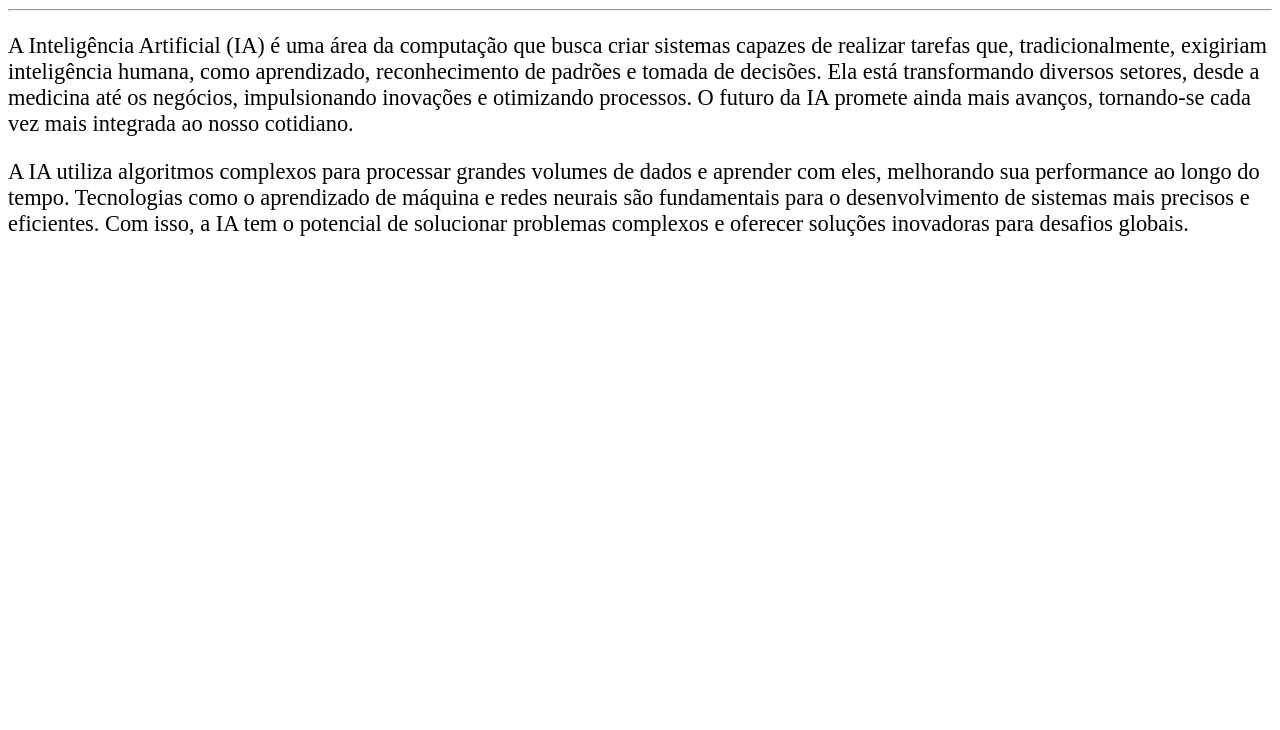
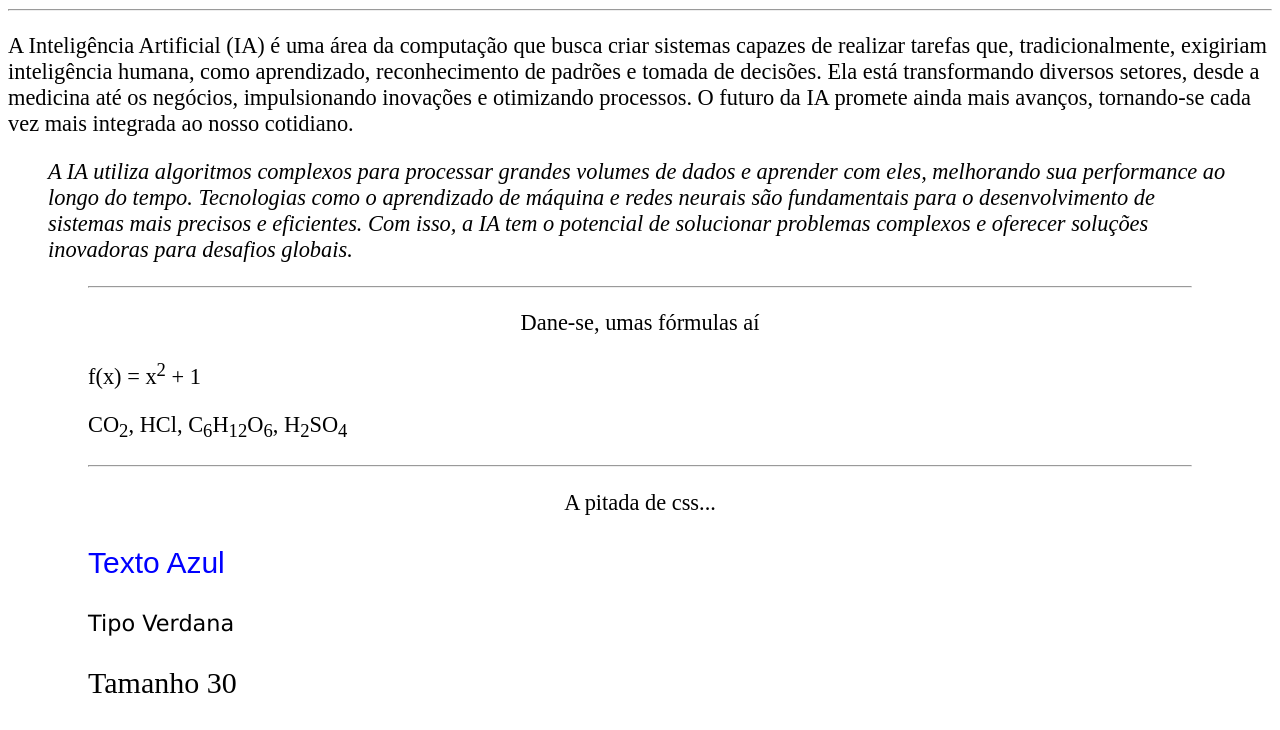
Before and after one commit to Kauan2ek/Microinformatica, a plain HTML site: page 2025-03-14/index.html in a window 1280 px wide. Shown: the part 277-1007 px from the top of the page. Before the commit the page ends 800 px from the top, so only its background shows below. Drawn offline with Linux system fonts and the light colour scheme.

Commit message:
2025-03-14: Formatação de texto

```diff
--- a/2025-03-14/index.html
+++ b/2025-03-14/index.html
@@ -23,11 +23,31 @@
 
         <hr>
         <!-- Parágrafos -->
-        <p>A Inteligência Artificial (IA) é uma área da computação que busca criar sistemas capazes de realizar tarefas que, tradicionalmente, exigiriam inteligência humana, como aprendizado, reconhecimento de padrões e tomada de decisões. Ela está transformando diversos setores, desde a medicina até os negócios, impulsionando inovações e otimizando processos. O futuro da IA promete ainda mais avanços, tornando-se cada vez mais integrada ao nosso cotidiano.</p>
+        <p>
+            A Inteligência Artificial (IA) é uma área da computação que busca criar sistemas capazes de realizar tarefas que, tradicionalmente, exigiriam inteligência humana, como aprendizado, reconhecimento de padrões e tomada de decisões. Ela está transformando diversos setores, desde a medicina até os negócios, impulsionando inovações e otimizando processos. O futuro da IA promete ainda mais avanços, tornando-se cada vez mais integrada ao nosso cotidiano.
+        </p>
 
-        <p>A IA utiliza algoritmos complexos para processar grandes volumes de dados e aprender com eles, melhorando sua performance ao longo do tempo. Tecnologias como o aprendizado de máquina e redes neurais são fundamentais para o desenvolvimento de sistemas mais precisos e eficientes. Com isso, a IA tem o potencial de solucionar problemas complexos e oferecer soluções inovadoras para desafios globais.</p>
+        <blockquote><i>
+            A IA utiliza algoritmos complexos para processar grandes volumes de dados e aprender com eles, melhorando sua performance ao longo do tempo. Tecnologias como o aprendizado de máquina e redes neurais são fundamentais para o desenvolvimento de sistemas mais precisos e eficientes. Com isso, a IA tem o potencial de solucionar problemas complexos e oferecer soluções inovadoras para desafios globais.
+        <blockquote></i>
 
         <!-- Este é um comentário -->
+
+        <hr>
+
+        <p class="titulo">Dane-se, umas fórmulas aí</p>
+        <p>f(x) = x<sup>2</sup> + 1 </p>
+        <p>CO<sub>2</sub>, HCl, C<sub>6</sub>H<sub>12</sub>O<sub>6</sub>, H<sub>2</sub>SO<sub>4</sub></p>
+
+        <hr>
+
+        <p class="titulo">A pitada de css...</p>
+        <p style="color:blue; font-family: Arial; font-size: 30px;">Texto Azul</p>
+        <p style="font-family: Verdana, Geneva, Tahoma, sans-serif;">Tipo Verdana</p>
+        <p style="font-size:30px">Tamanho 30</p>
+
+
+
 
 
     </body>
```
Also changed, not shown: index.html (+1 -0 lines).
